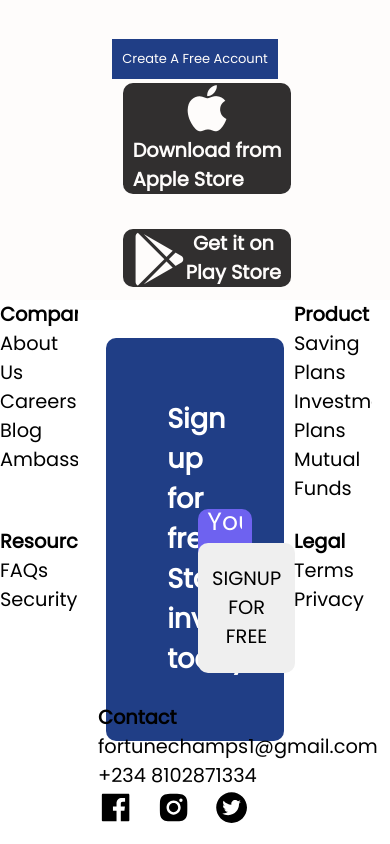
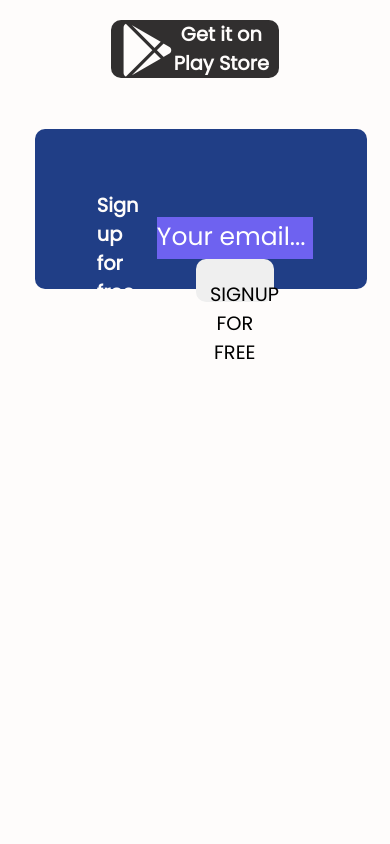
Before and after one commit to fortune-elite/fortune-app, a React (Create React App) app: page / in a window 390 px wide. Shown: the part 6420-7264 px from the top of the page. Built offline with nearby package versions, Linux system fonts and the light colour scheme; the HTML template or start-up script is replaced by a standard one.

Commit message:
finished the Ipad CallToAction aections

```diff
--- a/src/components/CallToAction.js
+++ b/src/components/CallToAction.js
@@ -34,7 +34,8 @@ const CallToAction = () => {
             <div className="signing__up">
                 <p className="input__p">Sign up for free.<br></br> Start investing<br></br> today</p>
                 <div className="input__div">
-                    <input type="text" placeholder="Your email..." id="email"/>
+                    <input  className="placeholder" type="text" placeholder="Your email..."
+                    />
                     <button>signup for free</button>
                 </div>
             </div>
--- a/src/components/css/CallToAction.css
+++ b/src/components/css/CallToAction.css
@@ -43,7 +43,7 @@
     font-size: 25px;
 }
 
-.signing__up .input__div {
+.signing__up {
     background: rgb(110, 98, 240);
     width: 105%;
     height: 4.5rem;
@@ -62,7 +62,7 @@
 
 @media screen and (max-width:1024px){
     .CallToAction {
-        height: 100vh;
+        height: 70vh;
         background-color: var(--mainBackground);
         text-align: center;
         padding:4rem 6rem;
@@ -73,7 +73,6 @@
     .CallToAction h2 {
         font-size: 1.5rem;
         font-weight: bold;
-        font-family: "Kanit";
         letter-spacing: 2px;
     }
 
@@ -98,42 +97,42 @@
         color: var(--mainBackground);
     }
 
-    #email {
+    .placeholder{
+        color: var(--mainBackground);
+        background-color: rgb(110, 98, 240);
+        height: 5vh;
+        width: 40vw;
         border: none;
-        background: transparent;
-        width: 65%;
-    }
-    ::placeholder {
-        color:var(--mainBackground);
-        font-size: 25px;
     }
 
-    .signing__up .input__div {
-        background: rgb(110, 98, 240);
-        width: 50vw;
-        height: 4.5rem;
+    .signing__up {
+        background: var(--DarkBlueColor);
+        width: 85vw;
+        height: 19vh;
         border-radius: 10px;
         font-weight: bolder;
     }
 
-    .input__div{
-        margin:1rem 0 0 1rem;
-    }
+
 
     .input__div button {
         padding: 01.1em 0.8rem;
         text-transform: uppercase;
         border-radius: 10px;
-        margin: 0rem 0 0rem 18rem ;
+        margin: 0rem 0 0 0rem ;
         border: none;
+        width: 20vw;
+        height: 4vh;
     }
 }
 
 
 @media screen and (max-width:480px){
     .CallToAction {
+        height: 170vh;
+        background-color: var(--mainBackground);
         text-align: center;
-        padding:4rem 6rem;
+        padding:1rem 2rem;
         font-weight: 700;
 
     }
@@ -141,7 +140,6 @@
     .CallToAction h2 {
         font-size: 1.5rem;
         font-weight: bold;
-        font-family: "Kanit";
         letter-spacing: 2px;
     }
 
@@ -150,6 +148,7 @@
     }
     .signing__up {
         background: var(--DarkBlueColor);
+        width: 100%;
         padding: 3rem;
         display: grid;
         align-items: center;
@@ -160,35 +159,36 @@
     .signing__up .input__p {
         width: 100%;
         text-align: start;
-        font-size: 27px;
+        font-size: 1.1rem;
         padding: 0.5rem;
-        color: white;
+        color: var(--mainBackground);
     }
 
-    #email {
+    .placeholder{
+        color: var(--mainBackground);
+        background-color: rgb(110, 98, 240);
+        height: 5vh;
+        width: 40vw;
         border: none;
-        background: transparent;
-        width: 65%;
-    }
-    ::placeholder {
-        color: white;
-        font-size: 25px;
     }
 
-    .signing__up .input__div {
-        background: rgb(110, 98, 240);
-        width: 105%;
-        height: 4.5rem;
+    .signing__up {
+        background: var(--DarkBlueColor);
+        width: 85vw;
+        height: 19vh;
         border-radius: 10px;
         font-weight: bolder;
     }
+
+
 
     .input__div button {
         padding: 01.1em 0.8rem;
         text-transform: uppercase;
         border-radius: 10px;
-        margin: 0rem;
+        margin: 0rem 0 0 0rem ;
         border: none;
-        margin-top: 0.3rem;
+        width: 20vw;
+        height: 4vh;
     }
 }
```
